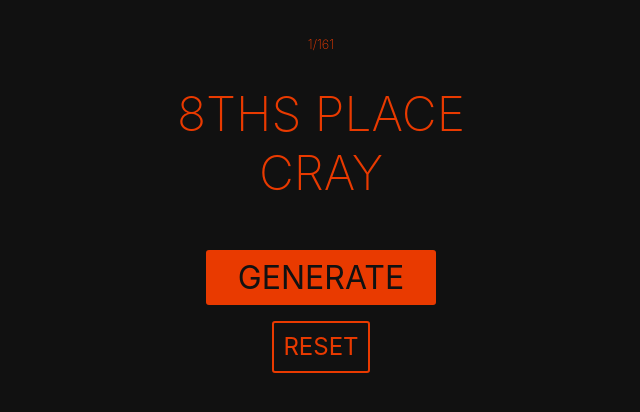
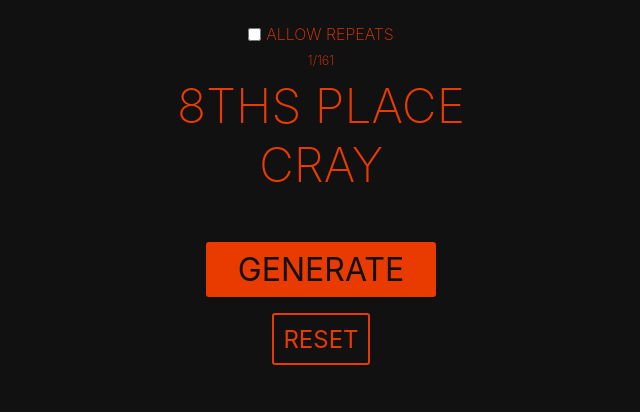
Before and after one commit to Spellcro/23-spliced, a Svelte app: page / in a window 1280 px wide. Shown: the top 412 px of the page, without its empty margins (319-959 px from the left). Built offline with nearby package versions, Linux system fonts and the light colour scheme.

Commit message:
Allow toggling of repeats

```diff
--- a/src/App.svelte
+++ b/src/App.svelte
@@ -6,10 +6,14 @@
   let targetPlace = '';
   let targetMethod = '';
   let completedLeads = [];
+  let allowRepeats = false;
 
   const handleGenerate = () => {
-    // Have to reassign in this way for svelte computed properties to work
-    completedLeads = [...completedLeads, `${targetPlace}_${targetMethod}`];
+    // If repeats are disabled, add the current lead to the list of completed leads
+    if (!allowRepeats) {
+      // Have to reassign in this way for svelte computed properties to work
+      completedLeads = [...completedLeads, `${targetPlace}_${targetMethod}`];
+    }
 
     // If we finished all the leads, show a completion screen
     if (completedLeads.length >= uniqueLeads) {
@@ -36,9 +40,9 @@
     targetMethod = 'Reset to continue';
   };
 
-  const reset = () => {
+  const reset = (generateNewMethod) => {
     completedLeads = [];
-    generateRequest();
+    if (generateNewMethod) generateRequest();
   };
 
   // On initialisation we should generate a lead, and calculate the number of total leads
@@ -51,14 +55,17 @@
 
 <!-- Template -->
 <main>
-  <p class="methods-completed">{completedLeadsCount}/{uniqueLeads}</p>
+  {#if !allowRepeats}
+    <p class="lead-count">{completedLeadsCount}/{uniqueLeads}</p>
+  {/if}
+  <div class="checkbox-wrapper">
+    <!-- Reset the 'completed leads' status when toggling the checkbox -->
+    <input type="checkbox" name="allow-repeats" bind:checked={allowRepeats} on:change={() => reset(false)} />
+    <label for="allow-repeats">Allow repeats</label>
+  </div>
   <p class="chosen-method">{targetPlace} <br /> {targetMethod}</p>
-  <!-- <div class="checkbox-wrapper">
-    <input type="checkbox" name="allow-repeats" />
-    <label for="allow-repeats">Allow repeats</label>
-  </div> -->
   <button class="button__generate" on:click={handleGenerate}>Generate</button>
-  <button class="button__reset" on:click={reset}>Reset</button>
+  <button class="button__reset" on:click={() => reset(true)}>Reset</button>
 </main>
 
 <!--  -->
@@ -89,8 +96,12 @@
     margin: 0 5px 0 0;
   }
 
-  .methods-completed {
+  .lead-count {
     font-size: 0.8rem;
+    position: absolute;
+    top: 40px;
+    left: 50%;
+    transform: translateX(-50%);
   }
 
   .chosen-method {
```
